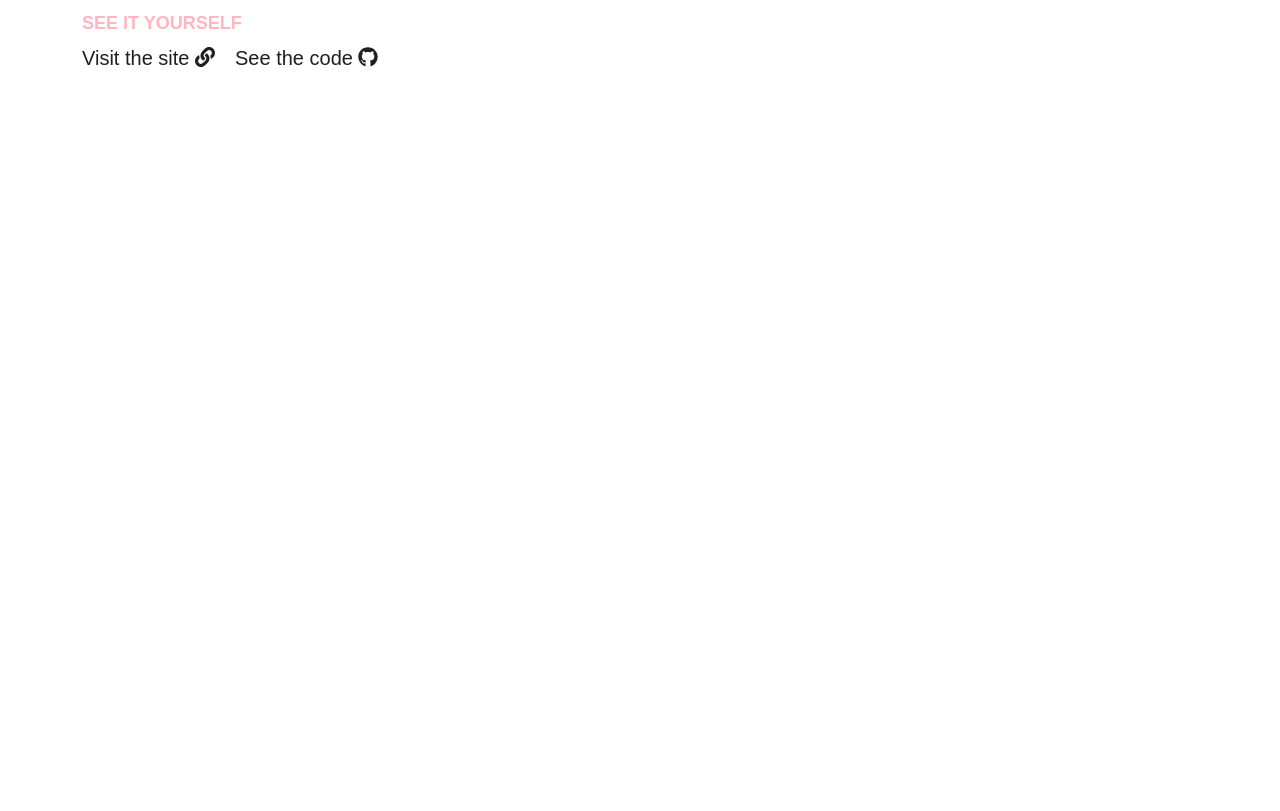
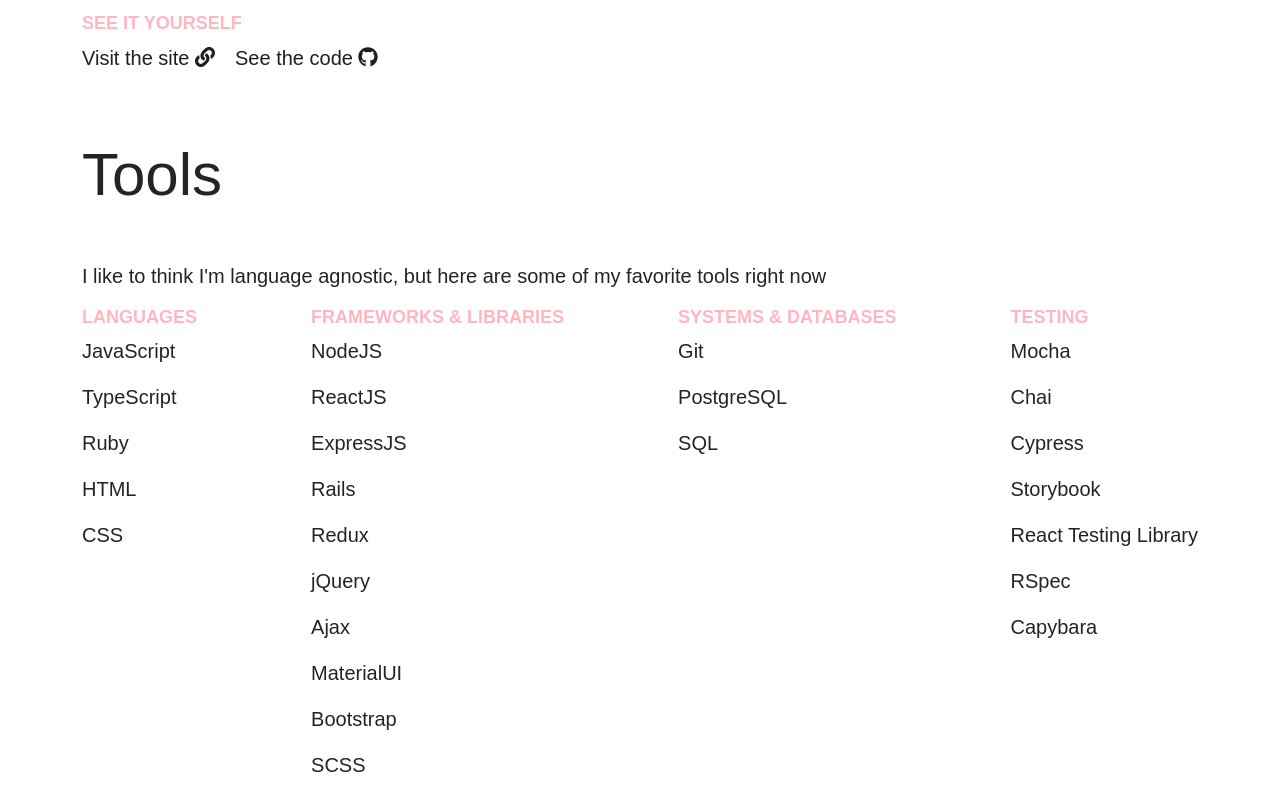
Before and after one commit to courtamos/courtamos-portfolio, a React (Create React App) app: page / in a window 1280 px wide. Shown: the part 2980-3791 px from the top of the page. Before the commit the page ends 3069 px from the top, so only its background shows below. Built offline with nearby package versions, Linux system fonts and the light colour scheme.

Commit message:
create tools component that pulls in the tool column component

```diff
--- a/src/App.tsx
+++ b/src/App.tsx
@@ -4,6 +4,7 @@
 import { Banner } from "./components/Banner";
 import { About } from "./components/About/About";
 import { Project } from "./components/Project/Project";
+import { Tools } from "./components/Tools/Tools";
 
 const App = () => {
   return (
@@ -12,6 +13,7 @@
       <Banner />
       <About />
       <Project />
+      <Tools />
     </Container>
   );
 };
--- /dev/null
+++ b/src/components/Tools/ToolColumn.tsx
@@ -0,0 +1,17 @@
+import React from "react";
+
+interface Props {
+  columnTitle: string;
+  columnItems: string[];
+}
+
+export const ToolColumn: React.FC<Props> = ({ columnTitle, columnItems }) => {
+  return (
+    <div>
+      <h3>{columnTitle}</h3>
+      {columnItems.map((item) => (
+        <p>{item}</p>
+      ))}
+    </div>
+  );
+};
--- /dev/null
+++ b/src/components/Tools/Tools.jsx
@@ -0,0 +1,52 @@
+import React from "react";
+import { ToolColumn } from "./ToolColumn";
+import { StyledToolsDiv } from "./styled";
+
+export const Tools = () => {
+  return (
+    <section>
+      <h1 style={{ margin: "50px 0px" }}>Tools</h1>
+      <p>
+        I like to think I'm language agnostic, but here are some of my favorite
+        tools right now
+      </p>
+      <StyledToolsDiv>
+        <ToolColumn
+          columnTitle="Languages"
+          columnItems={["JavaScript", "TypeScript", "Ruby", "HTML", "CSS"]}
+        />
+        <ToolColumn
+          columnTitle="Frameworks & Libraries"
+          columnItems={[
+            "NodeJS",
+            "ReactJS",
+            "ExpressJS",
+            "Rails",
+            "Redux",
+            "jQuery",
+            "Ajax",
+            "MaterialUI",
+            "Bootstrap",
+            "SCSS",
+          ]}
+        />
+        <ToolColumn
+          columnTitle="Systems & Databases"
+          columnItems={["Git", "PostgreSQL", "SQL"]}
+        />
+        <ToolColumn
+          columnTitle="Testing"
+          columnItems={[
+            "Mocha",
+            "Chai",
+            "Cypress",
+            "Storybook",
+            "React Testing Library",
+            "RSpec",
+            "Capybara",
+          ]}
+        />
+      </StyledToolsDiv>
+    </section>
+  );
+};
--- /dev/null
+++ b/src/components/Tools/styled.tsx
@@ -0,0 +1,7 @@
+import styled from "styled-components";
+
+export const StyledToolsDiv = styled.div`
+  display: flex;
+  flex-direction: row;
+  justify-content: space-between;
+`;
```
